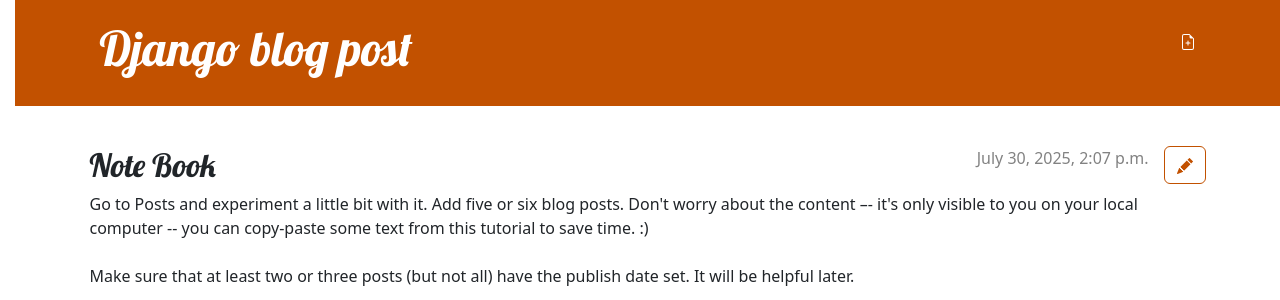
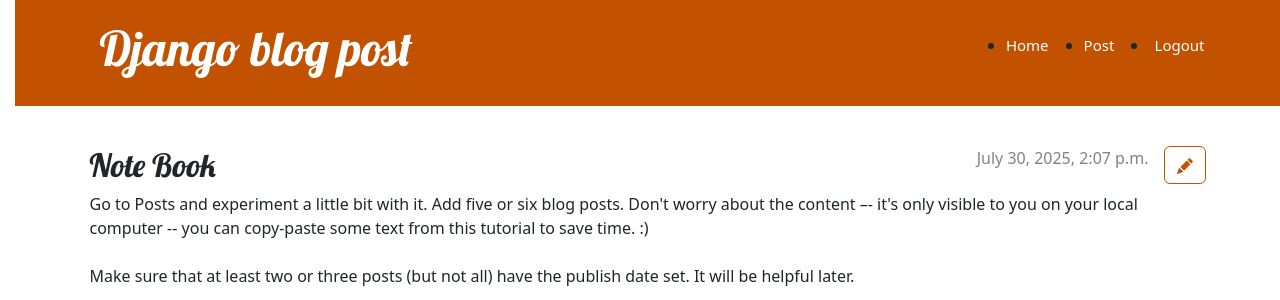
Before and after one commit to shivam-bind/My-Project, a Django app: page /post/1/ in a window 1280 px wide. Shown: the top 300 px of the page. Run offline with Django 5.2, Linux system fonts and the light colour scheme; a user stored in the database is signed in; data comes from the database, SQL or seed files in the repository; both versions use the stored data as it was after the commit.

Commit message:
some changes based on login and logout

```diff
--- a/blog/static/css/blog.css
+++ b/blog/static/css/blog.css
@@ -23,6 +23,12 @@
     text-decoration: none;
 }
 
+.container {
+    display: flex;
+    justify-content:space-between;
+
+}
+
 h1,
 h2,
 h3,
@@ -43,13 +49,41 @@
     width: 100%;
 }
 
-.top-menu,
+ul {
+    width: 50%;
+    display: flex;
+}
+ul > li {
+    margin-right: 5px;
+    margin-left: 10px;
+}
+
+.button-logout{
+    background-color: #C25100;
+    color: #ffffff;
+    font-size: 15px;
+    text-decoration: none;
+    border: none;
+}
+
+.top-menu
 .top-menu:hover,
 .top-menu:visited {
     color: #ffffff;
-    float: right;
-    font-size: 26px;
+    font-size: 15px;
+    text-decoration: none;
+}
+
+.top-menu > li > a {
+    color: #ffffff;
+    font-size: 15px;
     margin-right: 20px;
+    text-decoration: none;
+}
+
+
+.newPost {
+    width: 30px;
 }
 
 .post {
@@ -78,3 +112,16 @@
     color: #FFFFFF;
     background-color: #C25100;
 }
+
+.navbar {
+    display: flex;
+    justify-content: space-between;
+    gap: 20px;
+    padding: 0;
+    margin: 0;
+
+}
+
+.newPost {
+    display: flex;
+}
--- a/blog/templates/blog/base.html
+++ b/blog/templates/blog/base.html
@@ -12,13 +12,42 @@
     <body>
         <header class="page-header">
             <div class="container">
+                {% comment %} {% if user.is_not_authenticated %}
+                    <a href="{% url 'accounts/' %}" class="top-menu">Add post
+                        {% include './icons/file-earmark-plus.svg' %}
+                    </a>
+                {% endif %}
+
                 {% if user.is_authenticated %}
 
                     <a href="{% url 'post_new' %}" class="top-menu">
                         {% include './icons/file-earmark-plus.svg' %}
                     </a>
-                {% endif %}
+                {% endif %} {% endcomment %}
+
                 <h1><a href="/">Django blog post</a></h1>
+
+                <nav class="navbar">
+                    <ul class="top-menu">
+                        <li><a href="{% url 'post-list' %}" >Home</a></li>
+
+                            {% if user.is_authenticated %}
+                                <li><a href="{% url 'post_new' %}" class="newPost">Post</a></li>
+                                <li>
+                                    <form method="post" action="{% url 'logout' %}">
+                                        {% csrf_token %}
+                                        <button type="submit" class="button-logout">Logout</button>
+                                        {% comment %} <li><a href="{% url 'login' %}" class="button-logout">logout</a></li> {% endcomment %}
+                                    </form>
+                                </li>
+                                {% else %}
+                            <li><a href="{% url 'login' %}">Login</a></li>
+                            {% comment %} <li><a href="{% url 'signup' %}">Sign Up</a></li> {% endcomment %}
+                        {% endif %}
+                    </ul>
+                </nav>
+
+
             </div>
         </header>
         <main class="container">
--- a/blog/urls.py
+++ b/blog/urls.py
@@ -1,9 +1,11 @@
 from django.urls import path
 from . import views
+from django.contrib.auth.views import LogoutView
 
 urlpatterns = [
     path('',views.post_list, name='post-list'),
     path('post/<int:pk>/', views.post_detail, name='post_detail'),
     path('post/new/', views.post_new, name='post_new'),
     path('post/<int:pk>/edit/', views.post_edit, name='post_edit'),
+    path('logout/', LogoutView.as_view(next_page='login'), name='logout'),
 ]
--- a/blog/views.py
+++ b/blog/views.py
@@ -33,7 +33,7 @@
     if request.method == "POST":
         form = PostForm(request.POST, instance=post)
         if form.is_valid():
-            post = form.save(commit=False)
+            post = form.save(commit=True)
             post.author = request.user
             post.published_date = timezone.now()
             post.save()
```
Also changed, not shown: blog/templates/registration/logged_out.html (added, +15 -0 lines), webPages/settings.py (+4 -3 lines), db.sqlite3.
